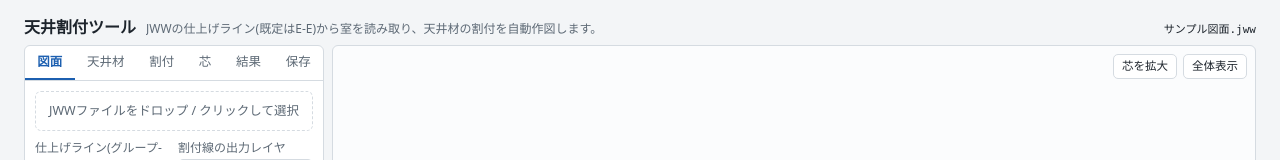
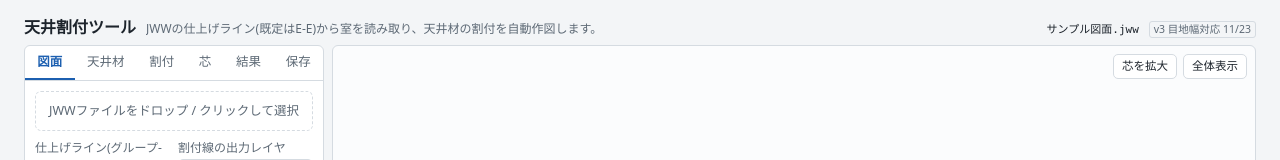
Before and after one commit to perfectblue116-rgb/waritsuke11.22, a plain HTML site: page index.html in a window 1280 px wide. Shown: the top 160 px of the page. Drawn offline with Linux system fonts and the light colour scheme.

Commit message:
Add files via upload

```diff
--- a/index.html
+++ b/index.html
@@ -135,6 +135,7 @@ th,td{padding:4px 6px;font-size:12px}
   .stage{min-height:0}
 }
 @media (max-height:520px) and (min-width:861px){.top .sub{display:none}}
+.top .ver{font-size:10.5px;color:var(--muted);white-space:nowrap;border:1px solid var(--line);border-radius:3px;padding:0 4px}
 </style>
 </head>
 <body>
@@ -143,6 +144,7 @@ th,td{padding:4px 6px;font-size:12px}
   <h1>天井割付ツール</h1>
   <span class="sub">JWWの仕上げライン(既定はE-E)から室を読み取り、天井材の割付を自動作図します。</span>
   <span class="file" id="fname"></span>
+  <span class="ver" title="表示中の版">v3 目地幅対応 11/23</span>
 </header>
 
 <div class="app">
```
